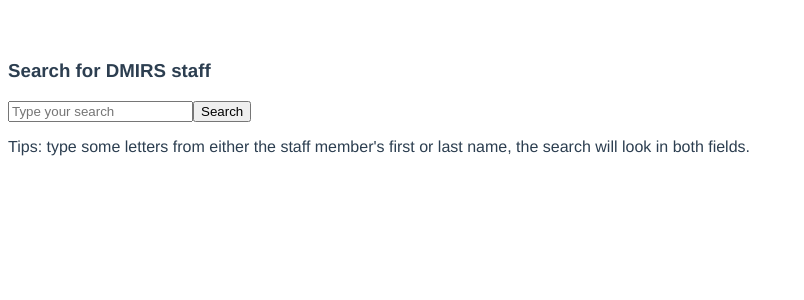
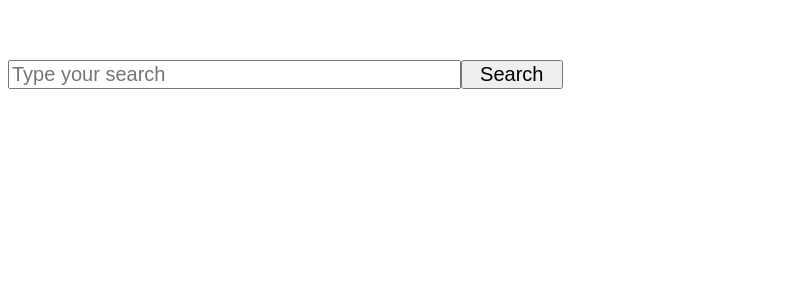
Before and after one commit to ocean/staff-search, a Vue app: page /#/ in a window 1280 px wide. Shown: the top 300 px of the page, without its empty margins (0-804 px from the left). Built offline with nearby package versions, Linux system fonts and the light colour scheme.

Commit message:
Removed tips and headings

```diff
--- a/src/components/StaffProfile.vue
+++ b/src/components/StaffProfile.vue
@@ -140,14 +140,14 @@
   height: 50px;
   font-weight: bold;
 }
-th {
+/* th {
   font-size: 13px;
-}
+} */
 tbody td {
   /* border-bottom: 1px solid #dae9f4; */
   margin: 0;
   padding: 4px 2px 6px 2px;
-  font-size: 13px;
+  /* font-size: 13px; */
 }
 td {
   width: 45%;
--- a/src/components/StaffSearch.vue
+++ b/src/components/StaffSearch.vue
@@ -1,14 +1,14 @@
 <template>
   <div class="staffSearch">
-    <h3>Search for DMIRS staff</h3>
+    <!-- <h3>Search for DMIRS staff</h3> -->
     <div id="searchFormContainer">
       <form id="searchForm" @submit="updateQuery()" v-on:submit.prevent>
         <label title="Type your staff search terms here">
-          <input v-model="searchQuery" placeholder="Type your search">
+          <input v-model="searchQuery" placeholder="Type your search" size="35">
         </label>
-        <input type="submit" value="Search" id="searchButton">
+        <input type="submit" value="  Search  " id="searchButton">
       </form>
-      <p>Tips: type some letters from either the staff member's first or last name, the search will look in both fields.</p>
+      <!-- <p>Tips: type some letters from either the staff member's first or last name, the search will look in both fields.</p> -->
     </div>
     <div id="searchResults" v-if="query && query.length">
       <h3>Search results for "{{ query }}"</h3>
@@ -123,19 +123,28 @@
   height: 50px;
   font-weight: bold;
 }
-th {
+/* th {
   font-size: 13px;
-}
+} */
 tbody td {
   border-bottom: 1px solid #dae9f4;
   margin: 0;
   padding: 4px 2px 6px 2px;
-  font-size: 13px;
+  /* font-size: 13px; */
 }
-#searchForm table td {
+/* #searchForm table td {
   border: 0;
 }
 #searchForm tr {
   background-color: transparent;
+} */
+#staffSearch {
+  margin-top: 20px;
 }
+#searchForm input {
+  font-size: 1.25em;
+}
+/* #searchButton {
+  vertical-align: text-top;
+} */
 </style>
```
